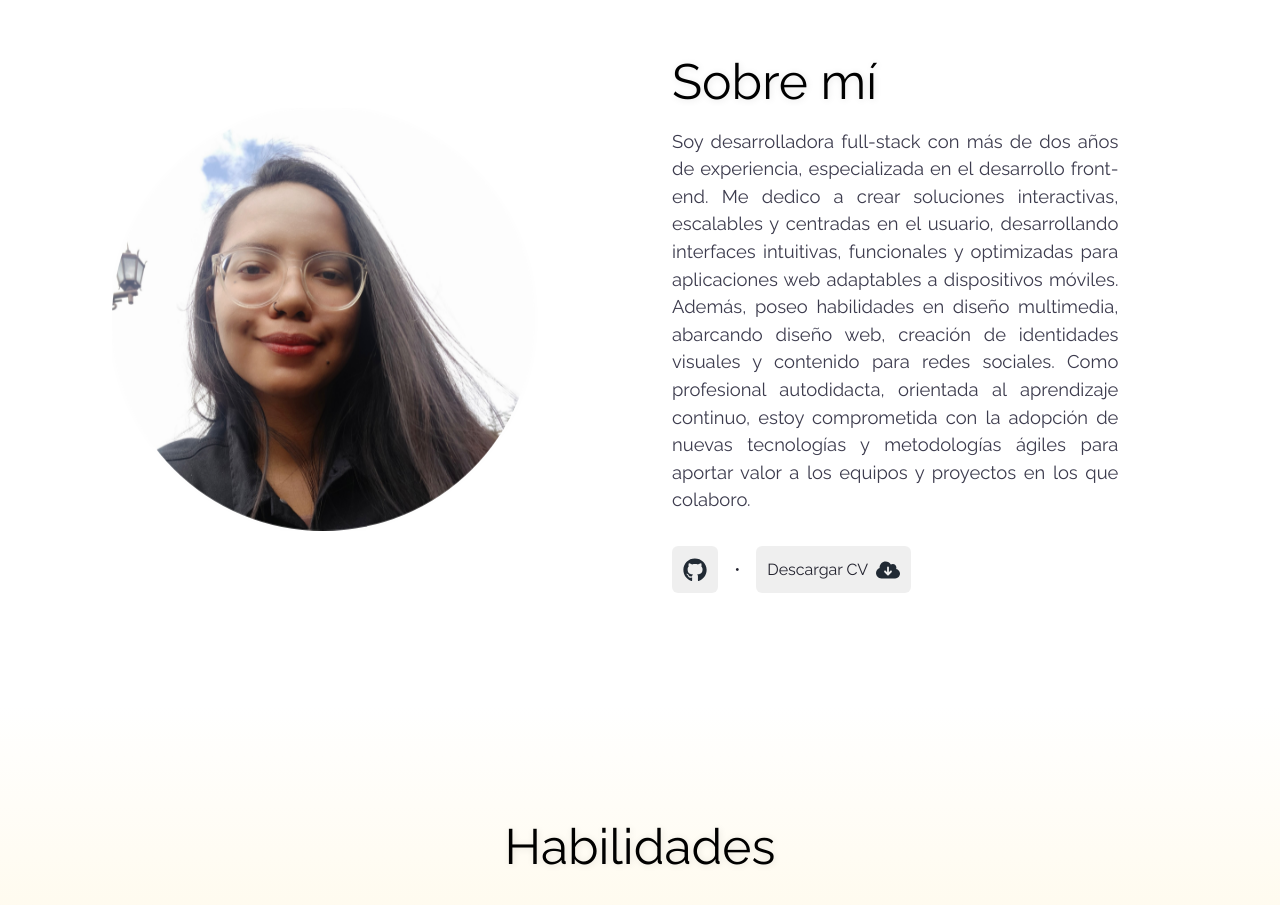
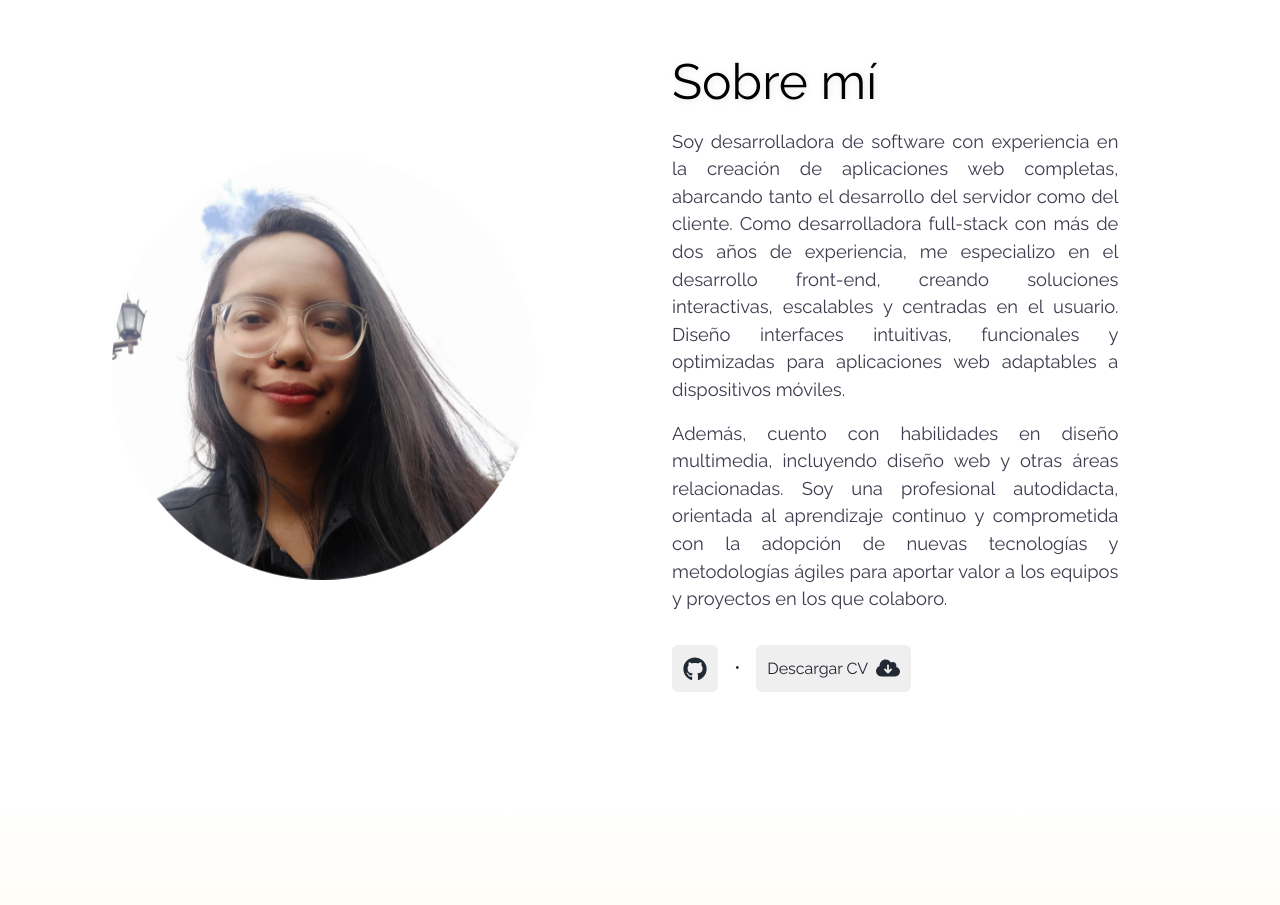
Before and after one commit to svalentinaog/portfolio-svalentinaog, a React (Vite) app: page / in a window 1280 px wide. Shown: the part 860-1765 px from the top of the page. Built offline with nearby package versions, Linux system fonts and the light colour scheme.

Commit message:
update about me

```diff
--- a/src/assets/en.json
+++ b/src/assets/en.json
@@ -15,9 +15,9 @@
 
     "aboutme1": "About me",
 
-    "aboutme2": "I am a full-stack developer with over two years of experience, specializing in front-end development. I focus on creating interactive, scalable, and user-centered solutions, developing intuitive, functional, and optimized interfaces for web applications that adapt to mobile devices. Additionally, I have skills in multimedia design, including web design, visual identity creation, and content for social media. As a self-taught professional committed to continuous learning, I am dedicated to adopting new technologies and agile methodologies to add value to the teams and projects I collaborate on.",
+    "aboutme2": "I am a software developer with experience in building complete web applications, covering both server-side and client-side development. As a full-stack developer with over two years of experience, I specialize in front-end development, creating interactive, scalable, and user-centered solutions. I design intuitive, functional, and optimized interfaces for web applications adaptable to mobile devices.",
 
-    "aboutme3": "Please explore these media so you can contact me and learn more about me.",
+    "aboutme3": "Additionally, I have skills in multimedia design, including web design and other related areas. I am a self-taught professional, driven by continuous learning and committed to adopting new technologies and agile methodologies to add value to the teams and projects I collaborate with.",
 
     "curriculum": "Download CV",
 
--- a/src/assets/es.json
+++ b/src/assets/es.json
@@ -15,9 +15,9 @@
 
     "aboutme1": "Sobre mí",
 
-    "aboutme2": "Soy desarrolladora full-stack con más de dos años de experiencia, especializada en el desarrollo front-end. Me dedico a crear soluciones interactivas, escalables y centradas en el usuario, desarrollando interfaces intuitivas, funcionales y optimizadas para aplicaciones web adaptables a dispositivos móviles. Además, poseo habilidades en diseño multimedia, abarcando diseño web, creación de identidades visuales y contenido para redes sociales. Como profesional autodidacta, orientada al aprendizaje continuo, estoy comprometida con la adopción de nuevas tecnologías y metodologías ágiles para aportar valor a los equipos y proyectos en los que colaboro.",
+    "aboutme2": "Soy desarrolladora de software con experiencia en la creación de aplicaciones web completas, abarcando tanto el desarrollo del servidor como del cliente. Como desarrolladora full-stack con más de dos años de experiencia, me especializo en el desarrollo front-end, creando soluciones interactivas, escalables y centradas en el usuario. Diseño interfaces intuitivas, funcionales y optimizadas para aplicaciones web adaptables a dispositivos móviles.",
 
-    "aboutme3": "Por favor, explore estos medios para que pueda ponerse en contacto conmigo y saber más acerca de mí.",
+    "aboutme3": "Además, cuento con habilidades en diseño multimedia, incluyendo diseño web y otras áreas relacionadas. Soy una profesional autodidacta, orientada al aprendizaje continuo y comprometida con la adopción de nuevas tecnologías y metodologías ágiles para aportar valor a los equipos y proyectos en los que colaboro.",
 
     "curriculum": "Descargar CV",
 
--- a/src/components/AboutMe.tsx
+++ b/src/components/AboutMe.tsx
@@ -35,7 +35,7 @@ export default function AboutMe() {
 
                 <div>
                     <p>{lg("aboutme2")}</p>
-                    {/* <p>{lg("aboutme3")}</p> */}
+                    <p>{lg("aboutme3")}</p>
                 </div>
 
                 <div className="my-info-container">
```
